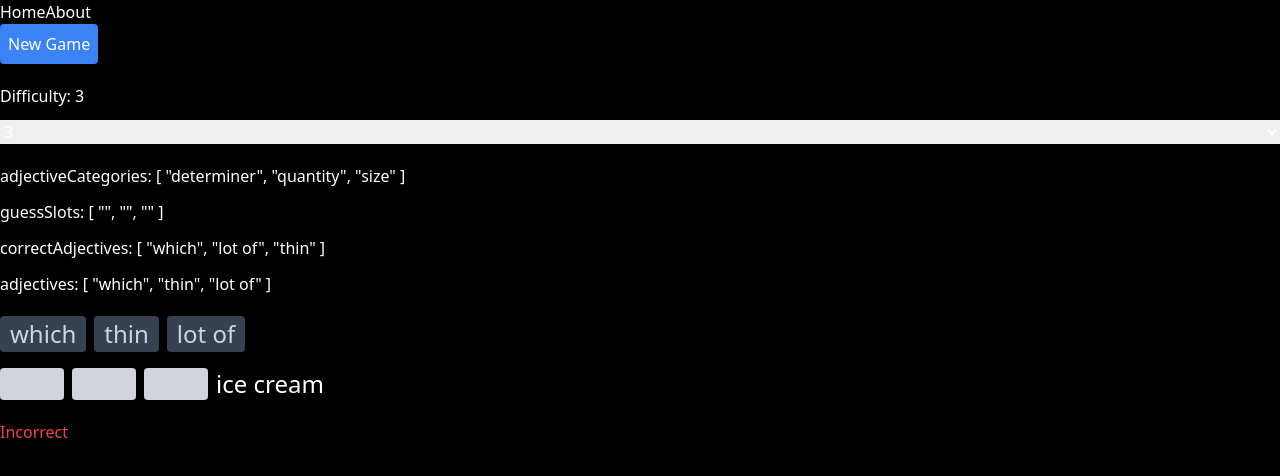
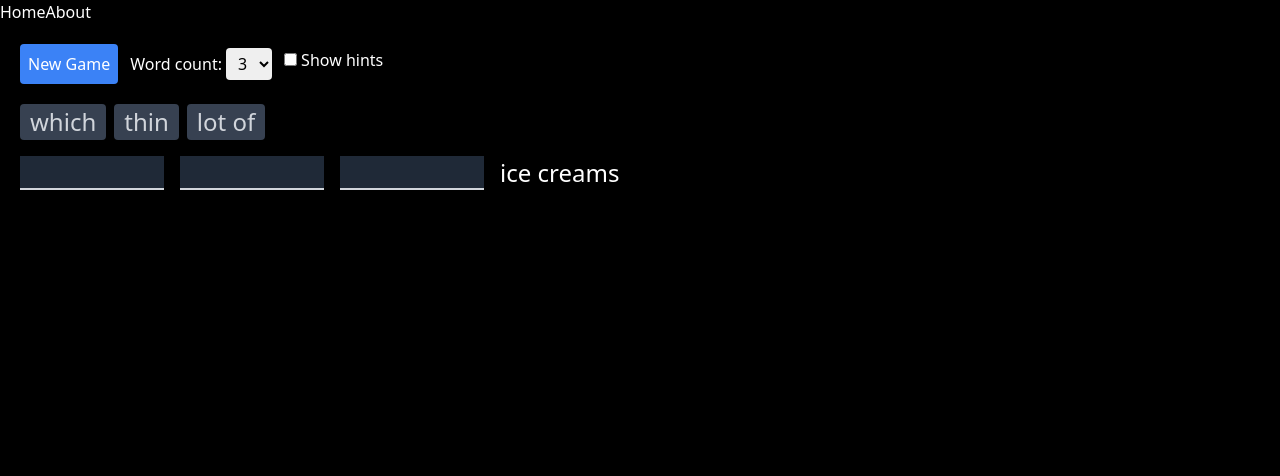
Before and after one commit to bbugh/royal-adjective-order-game, a Vue app: page / in a window 1280 px wide. Shown: the top 476 px of the page. Built offline with nearby package versions, Linux system fonts and the light colour scheme.

Commit message:
Better gameplay and design

```diff
--- a/src/data.json
+++ b/src/data.json
@@ -30,10 +30,9 @@
       "any",
       "billions of",
       "couple of",
-      "dozen of",
       "dozens of",
       "few",
-      "handful of",
+      "handfuls of",
       "hundreds of",
       "little",
       "loads of",
--- a/src/stores/game.ts
+++ b/src/stores/game.ts
@@ -7,6 +7,7 @@ import { pickRandomElementsInOrder, pickRandomElement, shuffleArray } from '@/ut
 const allCategories = Object.keys(data.adjectives) as unknown as (keyof typeof data.adjectives)[]
 
 export const useGameStore = defineStore('game', () => {
+  const showHints = ref(false)
   const difficulty = ref(3)
 
   const noun = ref('')
@@ -38,15 +39,11 @@ export const useGameStore = defineStore('game', () => {
     guessSlots.value[index] = value
   }
 
-  // const randomNoun
+  const allGuessesSelected = computed(() => guessSlots.value.every((guess) => guess !== ''))
 
-  // const count = ref(0)
-  // const doubleCount = computed(() => count.value * 2)
-  // function increment() {
-  //   count.value++
-  // }
+  const pluralNoun = computed(() => noun.value + 's')
 
-  return { difficulty, guessIsCorrect, noun,setGuessSlot, adjectives,adjectiveCategories,
-    guessSlots, newGame,
+  return { difficulty, guessIsCorrect, noun,setGuessSlot, adjectives,adjectiveCategories, showHints, allGuessesSelected,
+    guessSlots, newGame, pluralNoun,
     correctAdjectives }
 })
--- a/src/views/HomeView.vue
+++ b/src/views/HomeView.vue
@@ -51,23 +51,36 @@ function selectDifficulty(evt: Event) {
 </script>
 
 <template>
-  <main>
-    <button @click="store.newGame" class="p-2 mb-5 text-white bg-blue-500 rounded">New Game</button>
+  <main class="container p-5 mx-auto">
+    <button class="p-2 mb-5 text-white bg-blue-500 rounded" @click="store.newGame">New Game</button>
 
-    <div class="flex flex-col gap-3 mb-5">
-      Difficulty: {{ store.difficulty }}
-      <select @change="selectDifficulty($event)">
-        <option v-for="n in 8" :key="n" :selected="store.difficulty == n + 1">{{ n + 1 }}</option>
-      </select>
+    <div class="inline-flex flex-row gap-3 px-3 py-1 mb-5 rounded xxborder xxborder-gray-300">
+      <div>
+        Word count:
+        <select class="px-2 py-1 text-black rounded" @change="selectDifficulty($event)">
+          <option v-for="n in 8" :key="n" :selected="store.difficulty == n + 1">{{ n + 1 }}</option>
+        </select>
+      </div>
+
+      <div>
+        <input
+          id="showHints"
+          v-model="store.showHints"
+          class="mr-1"
+          type="checkbox"
+          name="showHints"
+        />
+        <label for="showHints">Show hints</label>
+      </div>
     </div>
 
-    <div class="flex flex-col gap-3 mb-5">
+    <!-- <div class="flex flex-col gap-3 mb-5">
       <div>adjectiveCategories: {{ store.adjectiveCategories }}</div>
       <div>guessSlots: {{ store.guessSlots }}</div>
 
       <div>correctAdjectives: {{ store.correctAdjectives }}</div>
       <div>adjectives: {{ store.adjectives }}</div>
-    </div>
+    </div> -->
 
     <div class="mb-4 text-2xl">
       <WordBox
@@ -81,27 +94,38 @@ function selectDifficulty(evt: Event) {
         {{ adjective }}
       </WordBox>
     </div>
-    <div class="flex items-center gap-2 text-2xl">
+    <div class="flex items-center gap-4 text-2xl">
       <div
         v-for="(guess, i) in store.guessSlots"
         :key="i"
-        class="text-center bg-gray-300 rounded draggable-destination min-w-16"
         @drop="onDrop($event, i)"
         @dragover.prevent
         @dragenter.prevent
       >
-        <WordBox v-if="guess">
-          <!-- @dragover="dragoverHandler" -->
-          {{ guess || '&nbsp;' }}
-        </WordBox>
-        <div v-else>&nbsp;</div>
+        <div
+          class="text-center bg-gray-800 border-b-2 border-gray-300 draggable-destination min-w-36"
+        >
+          <div v-if="guess">
+            {{ guess || '&nbsp;' }}
+          </div>
+          <div v-else>&nbsp;</div>
+        </div>
+        <div v-if="store.showHints" class="text-sm text-center text-gray-500">
+          {{ store.adjectiveCategories[i] }}
+        </div>
       </div>
 
-      {{ store.noun }}
+      {{ store.pluralNoun }}
     </div>
 
-    <div :class="['mt-5', store.guessIsCorrect ? 'text-green-500' : 'text-red-500']">
+    <div
+      v-if="store.allGuessesSelected"
+      :class="['mt-5', store.guessIsCorrect ? 'text-green-500' : 'text-red-500']"
+    >
       {{ store.guessIsCorrect ? 'Correct!' : 'Incorrect' }}
+      <button v-if="store.guessIsCorrect" class="underline" @click="store.newGame">
+        Play again
+      </button>
     </div>
   </main>
 </template>
```
